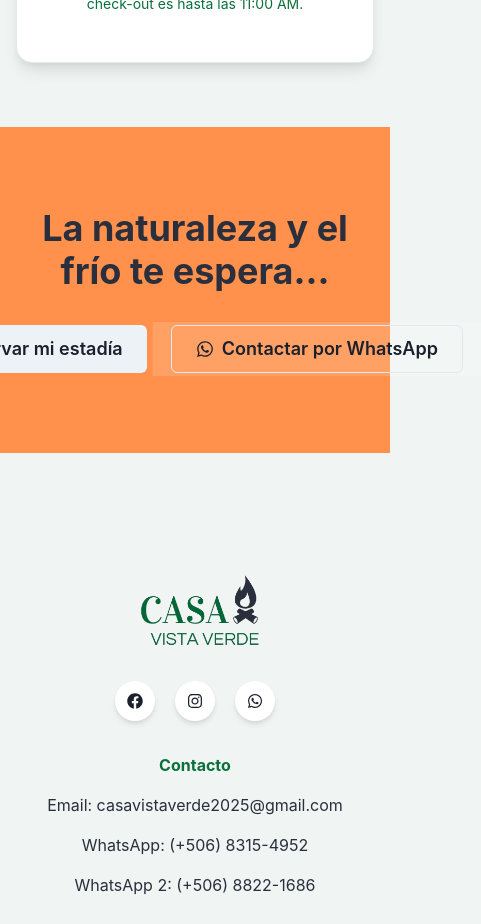
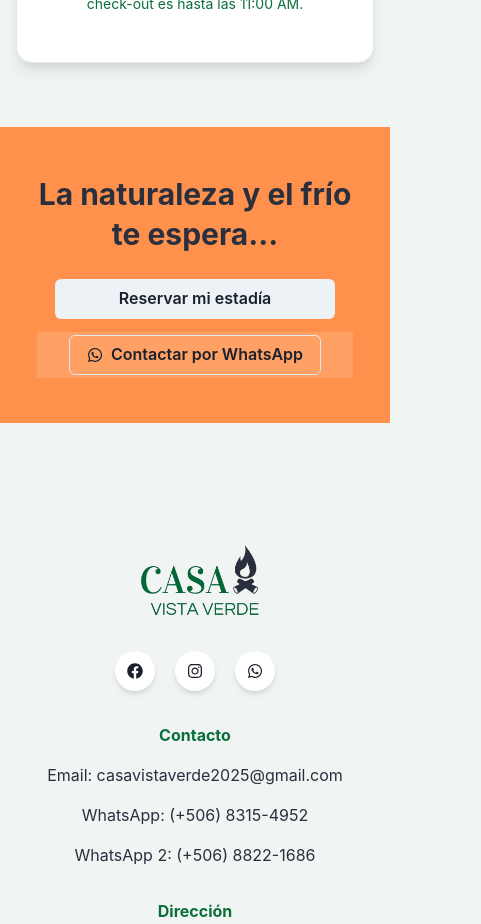
Before and after one commit to Bayronalpizar99/Casa_Vista_Verde, a React (Vite) app: page / in a window 390 px wide. Shown: the part 7780-8704 px from the top of the page, 481 px wide, since content can reach past the window. Built offline with nearby package versions, Linux system fonts and the light colour scheme.

Commit message:
Improved mobile usability, optimized spacing, reduced unnecessary padding on small screens

```diff
--- a/src/components/CallToAction.tsx
+++ b/src/components/CallToAction.tsx
@@ -5,7 +5,7 @@ import { ReservationModal } from './ReservationModal';
 import { useLanguage } from '../context/LanguageContext';
 
 export function CallToAction() {
-    const { t } = useLanguage(); // Hook para traducciones
+    const { t } = useLanguage();
     const { isOpen, onOpen, onClose } = useDisclosure();
     const bgColor = useColorModeValue('light.accent', 'dark.accent');
     const textColor = useColorModeValue('light.primary', 'dark.primary');
@@ -13,13 +13,34 @@ export function CallToAction() {
 
     return (
         <>
-            <Box id="contacto" bg={bgColor} color={textColor} py={20}>
-                <VStack spacing={8} textAlign="center">
-                    <Heading as="h2" size="2xl" px={4}>
+            <Box id="contacto" bg={bgColor} color={textColor} py={{ base: 12, md: 20 }}>
+                <VStack spacing={{ base: 6, md: 8 }} textAlign="center" px={{ base: 4, md: 0 }}>
+                    <Heading
+                        as="h2"
+                        size={{ base: "xl", md: "2xl" }}
+                        px={4}
+                        lineHeight={{ base: "shorter", md: "base" }}
+                    >
                         {t('ctaTitle')}
                     </Heading>
-                    <HStack spacing={6}>
-                        <Button size="lg" variant="solid" colorScheme="gray" onClick={onOpen}>
+
+                    {/* Stack vertical en móvil, horizontal en desktop */}
+                    <VStack
+                        spacing={{ base: 4, md: 0 }}
+                        direction={{ base: "column", md: "row" }}
+                        as={HStack}
+                        flexDirection={{ base: "column", md: "row" }}
+                        alignItems="center"
+                        w={{ base: "100%", md: "auto" }}
+                    >
+                        <Button
+                            size={{ base: "md", md: "lg" }}
+                            variant="solid"
+                            colorScheme="gray"
+                            onClick={onOpen}
+                            w={{ base: "280px", md: "auto" }}
+                            maxW={{ base: "90%", md: "none" }}
+                        >
                             {t('reservarEstadia')}
                         </Button>
 
@@ -47,22 +68,24 @@ export function CallToAction() {
                                 as="a"
                                 href="https://wa.me/50683154952"
                                 target="_blank"
-                                size="lg"
+                                size={{ base: "md", md: "lg" }}
                                 variant="outline"
                                 leftIcon={<FaWhatsapp />}
                                 _hover={{
                                     bg: 'whiteAlpha.300',
                                 }}
                                 zIndex={1}
+                                w={{ base: "280px", md: "auto" }}
+                                maxW={{ base: "90%", md: "none" }}
+                                fontSize={{ base: "sm", md: "md" }}
                             >
                                 {t('contactarWhatsApp')}
                             </Button>
                         </Flex>
-                    </HStack>
+                    </VStack>
                 </VStack>
             </Box>
 
-            {}
             <ReservationModal isOpen={isOpen} onClose={onClose} />
         </>
     );
--- a/src/components/ScrollToTopButton.tsx
+++ b/src/components/ScrollToTopButton.tsx
@@ -7,7 +7,6 @@ export function ScrollToTopButton() {
   const buttonBg = useColorModeValue('light.accent', 'dark.accent');
   const buttonColor = useColorModeValue('light.primary', 'dark.primary');
 
-
   const toggleVisibility = () => {
     if (window.pageYOffset > 300) {
       setIsVisible(true);
@@ -15,7 +14,6 @@ export function ScrollToTopButton() {
       setIsVisible(false);
     }
   };
-
 
   const scrollToTop = () => {
     window.scrollTo({
@@ -39,10 +37,10 @@ export function ScrollToTopButton() {
         icon={<ArrowUpIcon />}
         onClick={scrollToTop}
         position="fixed"
-        bottom="20px"
-        right="20px"
+        bottom={{ base: "16px", md: "20px" }}
+        right={{ base: "16px", md: "20px" }}
         isRound={true}
-        size="lg"
+        size={{ base: "md", md: "lg" }}
         bg={buttonBg}
         color={buttonColor}
         zIndex="sticky"
@@ -51,6 +49,16 @@ export function ScrollToTopButton() {
           transform: 'translateY(-2px)',
           boxShadow: 'xl',
         }}
+        // Ajustes específicos para móvil
+        minW={{ base: "48px", md: "auto" }}
+        minH={{ base: "48px", md: "auto" }}
+        // Asegurar que sea fácil de tocar en móvil
+        _active={{
+          transform: 'translateY(0px)',
+          boxShadow: 'md',
+        }}
+        // Mejora la experiencia táctil
+        transition="all 0.2s ease-in-out"
       />
     </SlideFade>
   );
```
